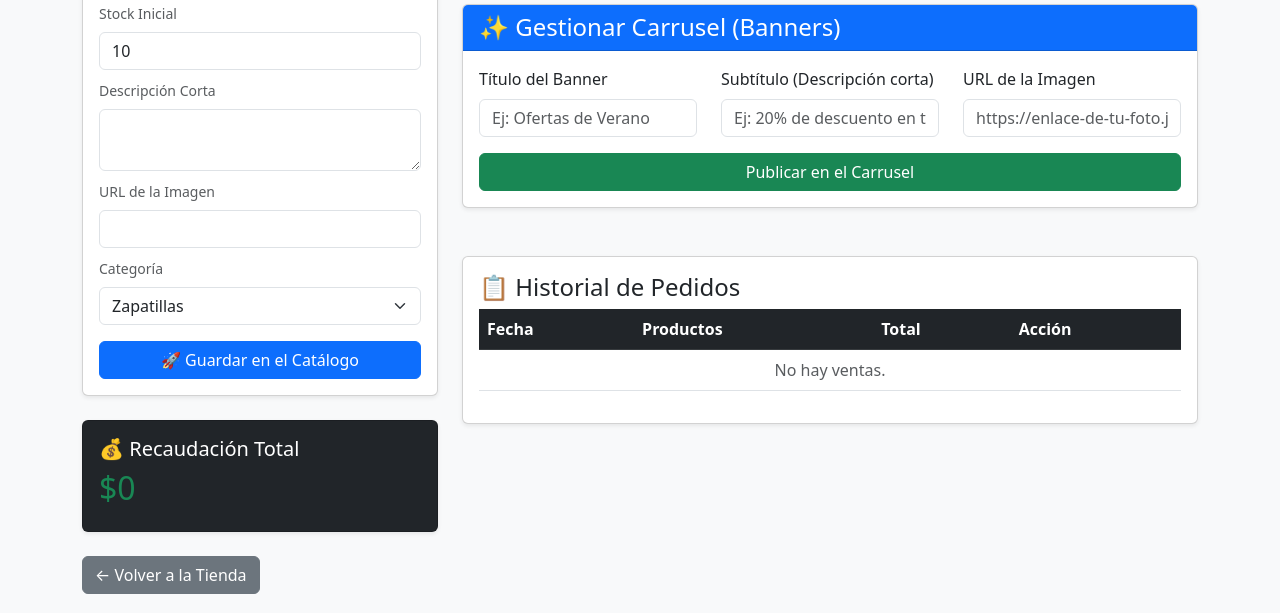
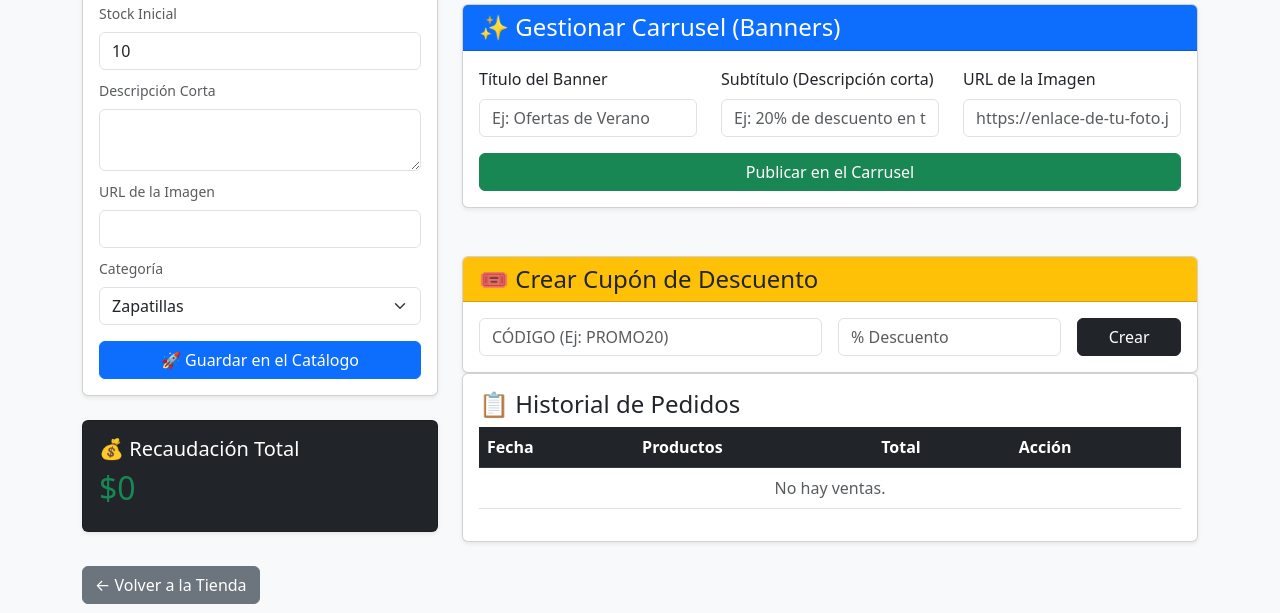
Before and after one commit to Churiflow/tienda-flask-pro, a Flask app: page /admin in a window 1280 px wide. Shown: the part 527-1140 px from the top of the page. Run offline with Flask 3, Linux system fonts and the light colour scheme; the visitor is signed in with stand-in values (Sample User, id 1).

Commit message:
feat: sistema de cupones con redondeo de enteros en carrito, base de datos y ticket PDF

```diff
--- a/app.py
+++ b/app.py
@@ -35,6 +35,13 @@ class Banner(db.Model):
     imagen_url = db.Column(db.String(300), nullable=False)
     titulo = db.Column(db.String(100))
     subtitulo = db.Column(db.String(200))
+
+class Cupon(db.Model):
+    id = db.Column(db.Integer, primary_key=True)
+    codigo = db.Column(db.String(20), unique=True, nullable=False) # Ej: "OFERTA10"
+    descuento = db.Column(db.Integer, nullable=False) # Porcentaje, ej: 10
+    activo = db.Column(db.Boolean, default=True)
+
 
 class Pedido(db.Model):
     id = db.Column(db.Integer, primary_key=True)
@@ -106,25 +113,35 @@ def finalizar_compra():
 
     # 3. Preparar datos para el pedido (Tu lógica actual)
     nombres = ", ".join([p.nombre for p in productos_obj])
-    total = sum(p.precio for p in productos_obj)
+    total_base = sum(p.precio for p in productos_obj)
 
-    # 4. Guardar en la base de datos (Tu lógica actual)
-    nuevo_pedido = Pedido(productos_nombres=nombres, total_pagado=total)
+    # --- CALCULAMOS EL DESCUENTO Y REDONDEAMOS A ENTERO ---
+    porcentaje = session.get('porcentaje_descuento', 0)
+
+    # Usamos int() y round() para fulminar los decimales
+    ahorro = int(round((total_base * porcentaje) / 100))
+    total_final = total_base - ahorro # Ahora este número siempre será un entero exacto
+
+    # 4. Guardar en la base de datos
+    nuevo_pedido = Pedido(productos_nombres=nombres, total_pagado=total_final)
+
     db.session.add(nuevo_pedido)
     db.session.commit()
-    # --- AQUÍ EMPIEZA LO NUEVO SIN BORRAR LO ANTERIOR ---
+
     # ESTO ES LO NUEVO: Enviamos el ID al cartel de notificación
     flash(f"¡Compra exitosa! Tu número de pedido es el #{nuevo_pedido.id}. Úsalo en la sección de Rastreo.", "success")
-    # 5. Creamos el mensaje para WhatsApp
-    # Usamos .replace(" ", "%20") porque los links no aceptan espacios en blanco
-    texto = f"¡Hola! He realizado una compra. Productos: {nombres}. Total a pagar: ${total}"
+
+    # 5. Creamos el mensaje para WhatsApp (Con el total_final descontado)
+    texto = f"¡Hola! He realizado una compra. Productos: {nombres}. Total a pagar: ${total_final}"
     mensaje_wa = texto.replace(" ", "%20")
 
-    # 6. Limpiamos el carrito (Tu lógica actual)
+    # 6. Limpiamos el carrito Y TAMBIÉN EL CUPÓN (Para que no se quede guardado en su próxima compra)
     session.pop('carrito', None)
+    session.pop('porcentaje_descuento', None) # <-- ¡Muy importante limpiar el cupón aquí!
 
-    # 7. Enviamos TODO a la página de éxito, incluyendo el nuevo 'mensaje'
-    return render_template('pago_exitoso.html', nombres=nombres, total=total, mensaje=mensaje_wa)
+    # 7. Enviamos TODO a la página de éxito
+    return render_template('pago_exitoso.html', nombres=nombres, total=total_final, mensaje=mensaje_wa)
+
 
 @app.route('/login', methods=['GET', 'POST'])
 def login():
@@ -174,7 +191,13 @@ def despachar_pedido(id):
 @app.route('/imprimir_boleta/<int:id>')
 def imprimir_boleta(id):
     pedido = Pedido.query.get_or_404(id)
+
+    # Si quieres calcular cuánto se ahorró para mostrarlo en el HTML:
+    # Nota: Esto asume que los precios de los productos no han cambiado desde que se hizo el pedido.
+    # Como ya guardaste el total_final en 'pedido.total_pagado', la boleta ya imprimirá el monto correcto por defecto.
+
     return render_template('boleta.html', pedido=pedido)
+
 
 @app.route('/logout')
 def logout():
@@ -183,10 +206,51 @@ def logout():
 
 @app.route('/carrito')
 def ver_carrito():
-    ids = session.get('carrito', [])
-    productos_carrito = Producto.query.filter(Producto.id.in_(ids)).all()
-    total = sum(p.precio for p in productos_carrito)
-    return render_template('carrito.html', productos=productos_carrito, total=total)
+    carrito = session.get('carrito', [])
+    productos = Producto.query.filter(Producto.id.in_(carrito)).all()
+
+    total_base = sum(p.precio for p in productos)
+
+    porcentaje = session.get('porcentaje_descuento', 0)
+
+    # Redondeamos aquí también antes de enviarlo al HTML
+    ahorro = int(round((total_base * porcentaje) / 100))
+    total_final = total_base - ahorro
+
+    return render_template('carrito.html',
+                           productos=productos,
+                           total=total_base,
+                           ahorro=ahorro,
+                           total_final=total_final,
+                           cantidad=len(carrito))
+
+@app.route('/aplicar_cupon', methods=['POST'])
+def aplicar_cupon():
+    codigo_ingresado = request.form.get('codigo_cupon').upper().strip()
+    # Buscamos el cupón que coincida y que esté activo
+    cupon = Cupon.query.filter_by(codigo=codigo_ingresado, activo=True).first()
+
+    if cupon:
+        session['porcentaje_descuento'] = cupon.descuento
+        flash(f"¡Cupón '{codigo_ingresado}' aplicado! Descuento del {cupon.descuento}%", "success")
+    else:
+        session.pop('porcentaje_descuento', None) # Quitamos cualquier descuento previo
+        flash("Cupón no válido o expirado", "danger")
+
+    return redirect(url_for('ver_carrito'))
+
+
+@app.route('/admin/crear_cupon', methods=['POST'])
+def crear_cupon():
+    codigo = request.form.get('codigo').upper().strip()
+    descuento = int(request.form.get('descuento'))
+
+    nuevo_cupon = Cupon(codigo=codigo, descuento=descuento)
+    db.session.add(nuevo_cupon)
+    db.session.commit()
+
+    flash(f"Cupón {codigo} creado con éxito", "success")
+    return redirect(url_for('admin'))
 
 # Para esta funcion se instalo Fpdf arriba esta la imorotacion
 
@@ -243,7 +307,9 @@ def descargar_ticket():
     pdf.set_text_color(255, 255, 255)
     pdf.set_fill_color(40, 167, 69) # Verde éxito
     # Aquí el Robot escribe el monto real: 'total_pagado'
-    pdf.cell(60, 12, f" $ {ultimo_pedido.total_pagado} ", 0, 1, 'C', fill=True)
+    # --- AQUÍ CONVERTIMOS A ENTERO PARA QUITAR EL SECTOR DECIMAL ---
+    total_entero = int(ultimo_pedido.total_pagado)
+    pdf.cell(60, 12, f" $ {total_entero} ", 0, 1, 'C', fill=True)
 
     # Pie de página RPA
     pdf.ln(20)
--- a/templates/admin.html
+++ b/templates/admin.html
@@ -185,6 +185,25 @@
                     </div>
                 </div>
 
+                <div class="card shadow-sm mt-4">
+                    <div class="card-header bg-warning">
+                        <h4 class="mb-0">🎟️ Crear Cupón de Descuento</h4>
+                    </div>
+                    <div class="card-body">
+                        <form action="/admin/crear_cupon" method="POST" class="row g-3">
+                            <div class="col-md-6">
+                                <input type="text" name="codigo" class="form-control" placeholder="CÓDIGO (Ej: PROMO20)" required>
+                            </div>
+                            <div class="col-md-4">
+                                <input type="number" name="descuento" class="form-control" placeholder="% Descuento" required>
+                            </div>
+                            <div class="col-md-2">
+                                <button type="submit" class="btn btn-dark w-100">Crear</button>
+                            </div>
+                        </form>
+                    </div>
+                </div>
+
                 <div class="card p-3 shadow-sm">
                     <h4>📋 Historial de Pedidos</h4>
                     <div class="table-responsive">
```
Also changed, not shown: templates/carrito.html (+42 -3 lines).
